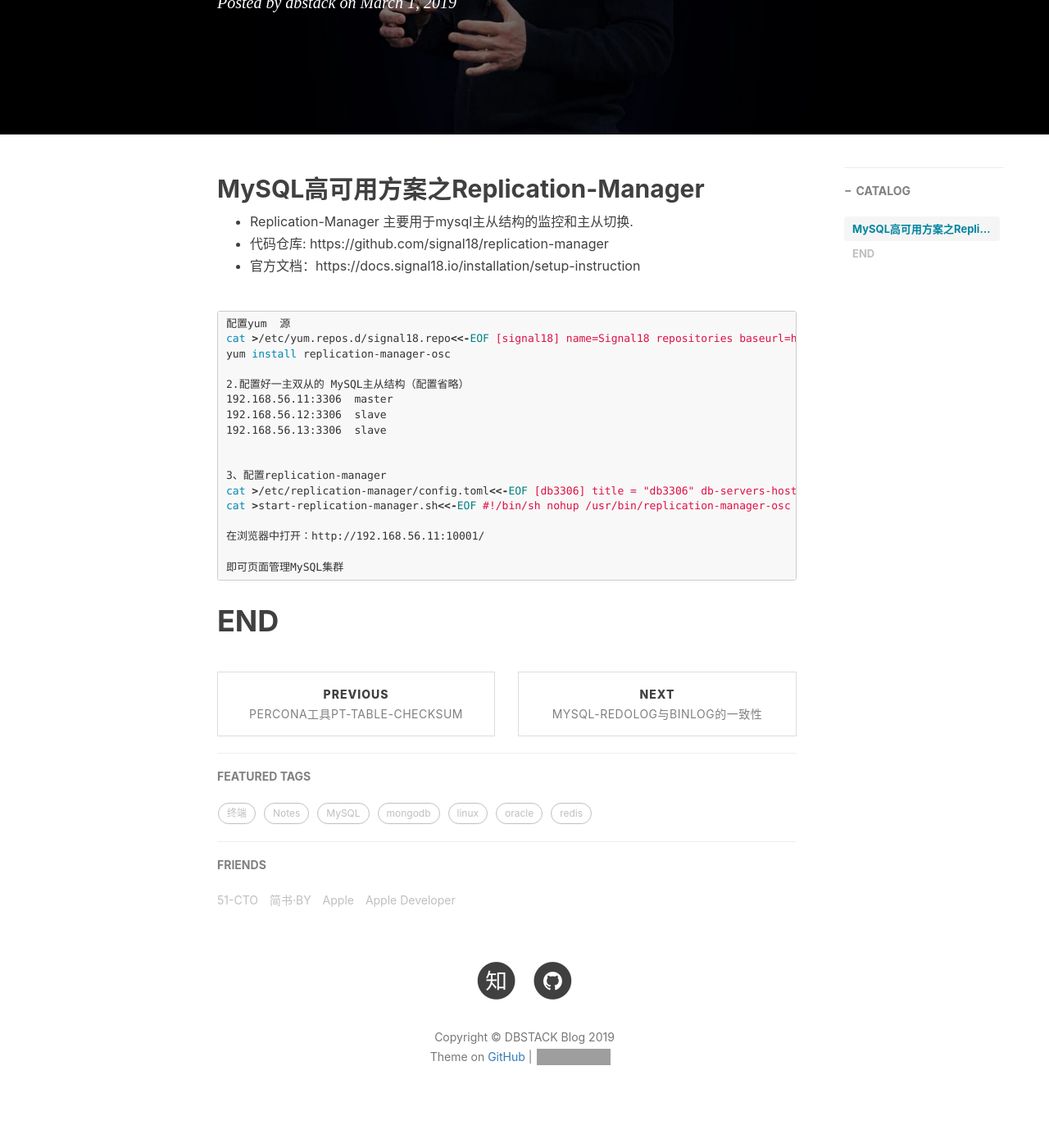
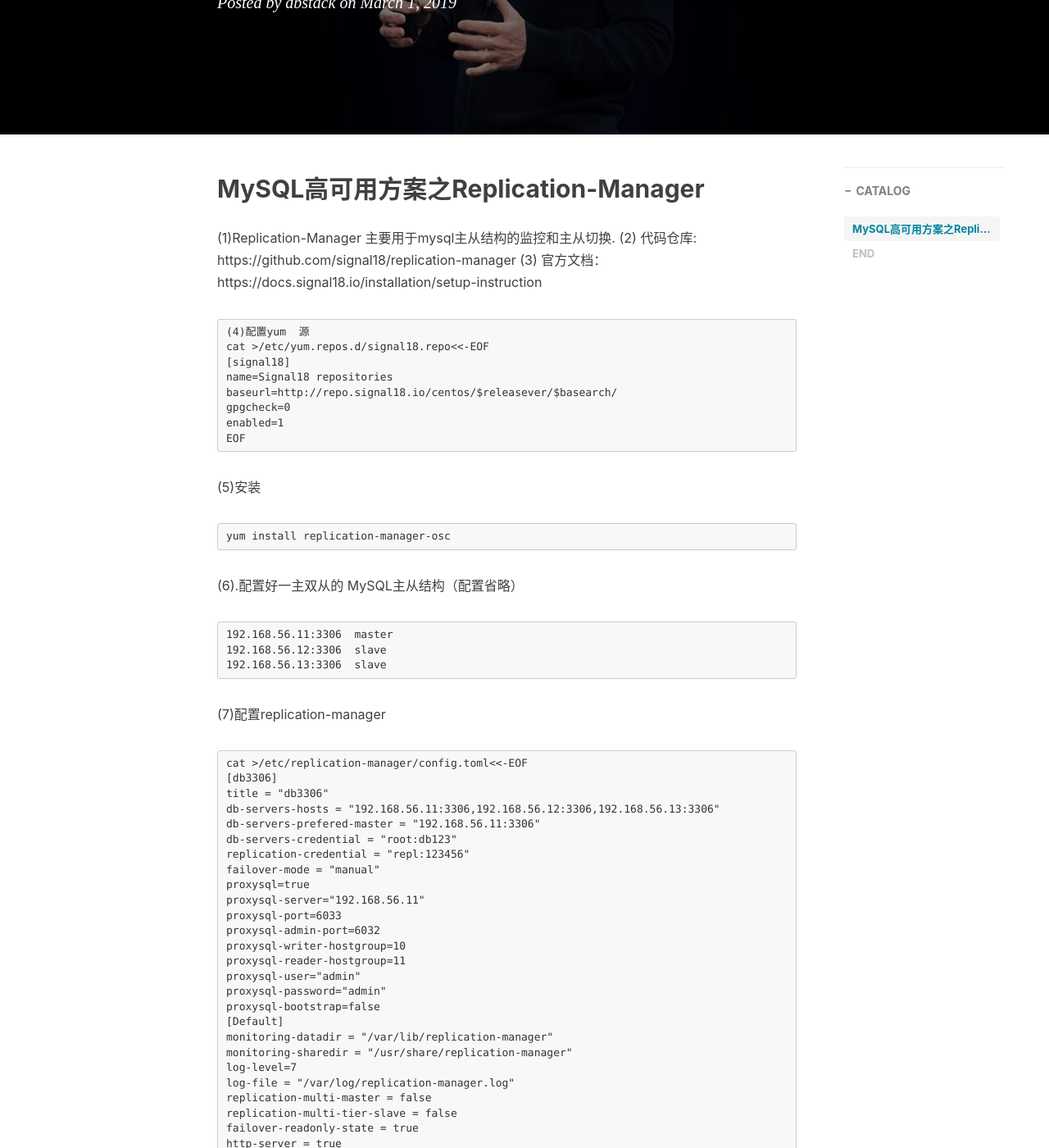
Before and after one commit to weiyanwei412/weiyanwei412.github.io, a Jekyll site: the page built from _posts/2019-03-01-MySQL高可用方案之replication-manager.md, in a window 1280 px wide and 1400 px high, scrolled down 419 px. Shown: the whole window at 82% size. Built offline with Jekyll 4.4.1, drawn with Linux system fonts in a browser that asks for light colours; nearby versions of some CDN libraries; comment, search, counter and statistics services are not loaded; some of the changed text lies outside the part shown; grey boxes are pictures that could not be loaded.

Commit message:
Update 2019-03-01-MySQL高可用方案之replication-manager.md

`````diff
--- a/_posts/2019-03-01-MySQL高可用方案之replication-manager.md
+++ b/_posts/2019-03-01-MySQL高可用方案之replication-manager.md
@@ -12,12 +12,12 @@ tags:
 ---
 ## MySQL高可用方案之Replication-Manager
 
-- Replication-Manager 主要用于mysql主从结构的监控和主从切换.
-- 代码仓库: https://github.com/signal18/replication-manager
-- 官方文档：https://docs.signal18.io/installation/setup-instruction
+(1)Replication-Manager 主要用于mysql主从结构的监控和主从切换.
+(2) 代码仓库: https://github.com/signal18/replication-manager
+(3) 官方文档：https://docs.signal18.io/installation/setup-instruction
 
-````shell
-配置yum  源
+```
+(4)配置yum  源
 cat >/etc/yum.repos.d/signal18.repo<<-EOF
 [signal18]
 name=Signal18 repositories
@@ -25,17 +25,20 @@ baseurl=http://repo.signal18.io/centos/$releasever/$basearch/
 gpgcheck=0
 enabled=1
 EOF
-
-1、安装
+```
+(5)安装
+```
 yum install replication-manager-osc
-
-2.配置好一主双从的 MySQL主从结构（配置省略）
+```
+(6).配置好一主双从的 MySQL主从结构（配置省略）
+```
 192.168.56.11:3306  master
 192.168.56.12:3306  slave
 192.168.56.13:3306  slave
+```
 
-
-3、配置replication-manager
+(7)配置replication-manager
+```
 cat >/etc/replication-manager/config.toml<<-EOF
 [db3306]
 title = "db3306"
@@ -65,18 +68,17 @@ http-server = true
 http-bind-address = "0.0.0.0"
 http-port = "10001"
 EOF
-
-3、启动
+```
+(8)启动
+```
 cat >start-replication-manager.sh<<-EOF
 #!/bin/sh
 nohup /usr/bin/replication-manager-osc monitor >/dev/null 2>&1 &
 EOF
 
 sh start-replication-manager.sh
+```
 
-在浏览器中打开：http://192.168.56.11:10001/
-
-即可页面管理MySQL集群
-````
+(9)在浏览器中打开：http://192.168.56.11:10001/  即可页面管理MySQL集群
 
 # END
`````
